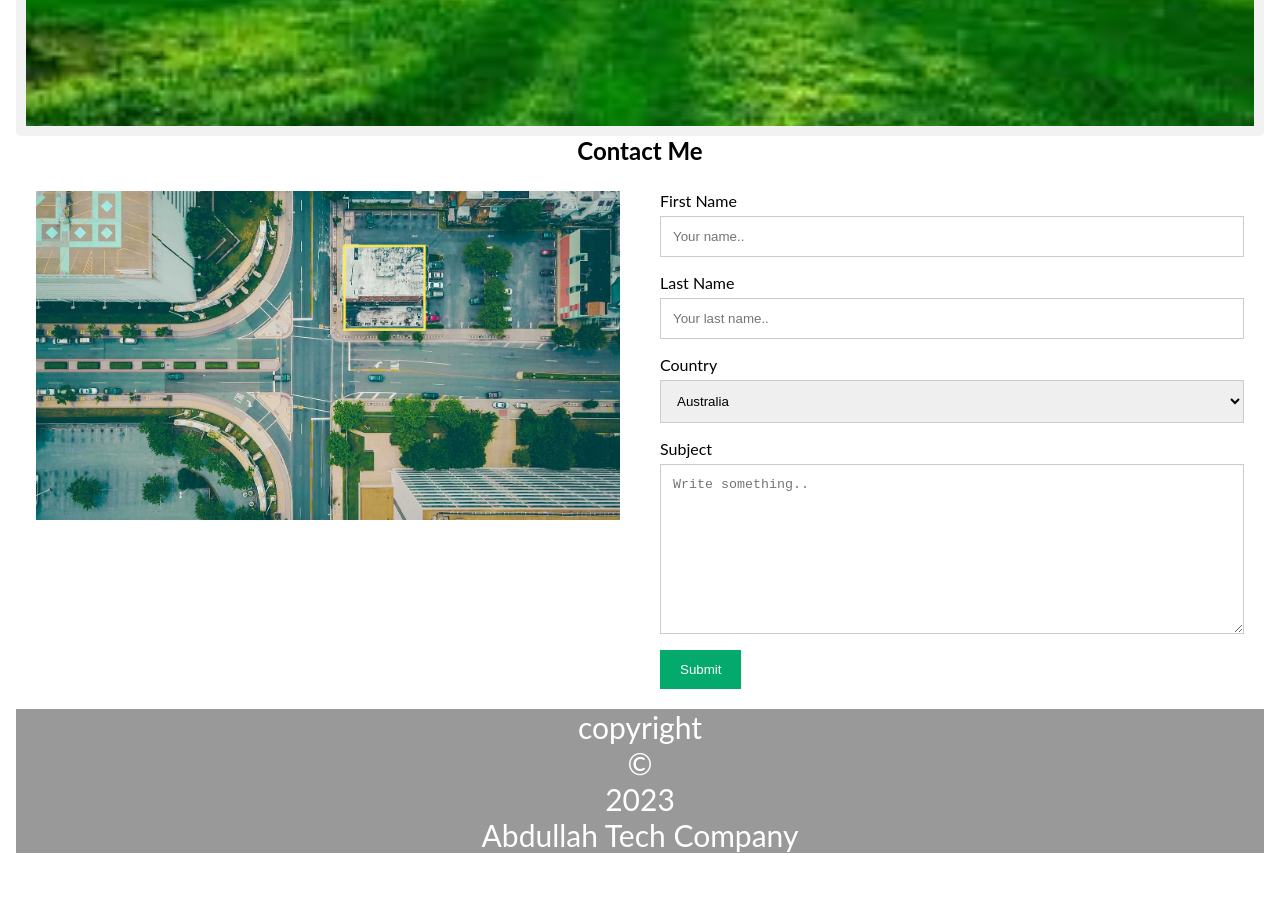
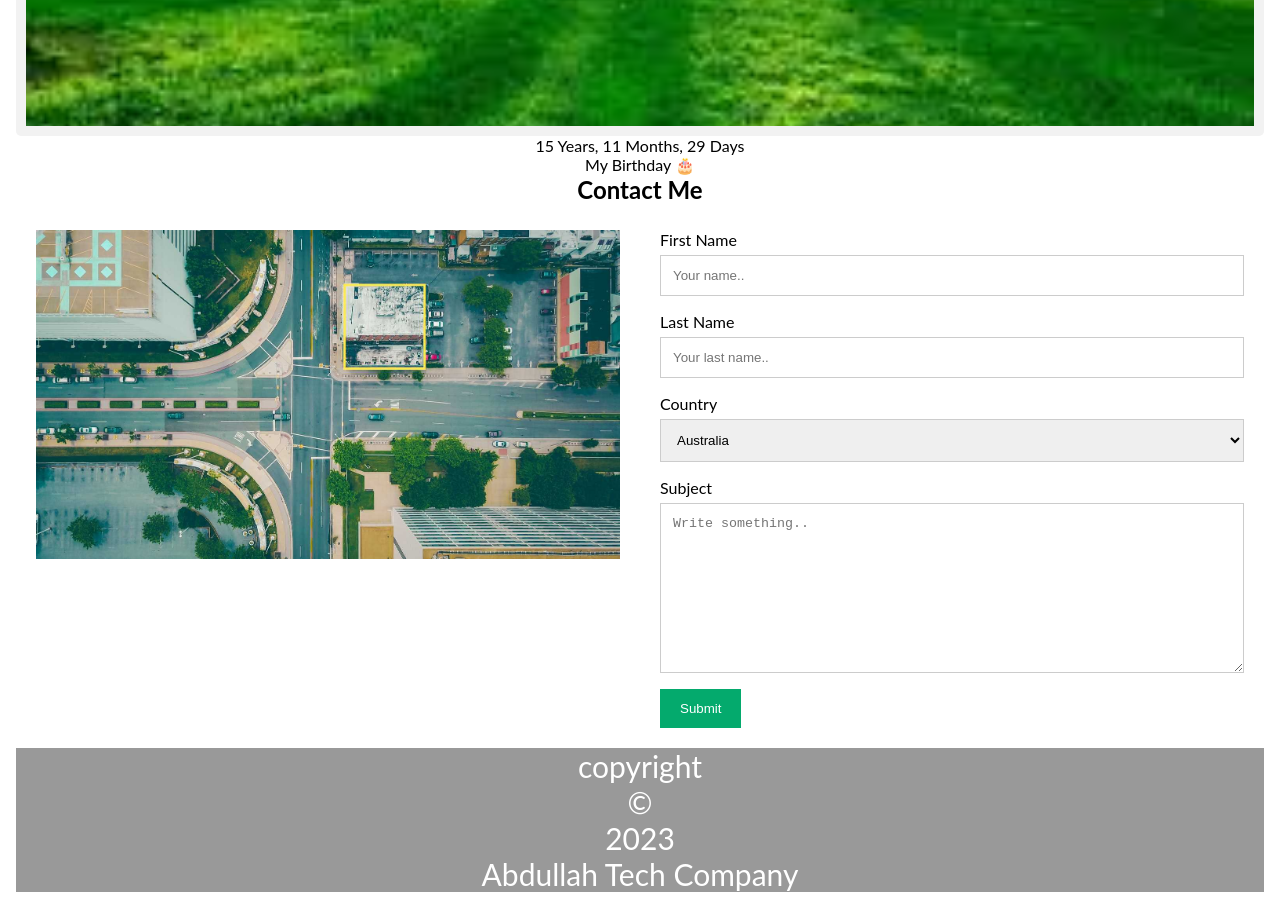
Before and after one commit to aishaajiya/web, a plain HTML site: page index.html in a window 1280 px wide. Shown: the part 1020-1928 px from the top of the page. Before the commit the page ends 1889 px from the top, so only its background shows below. Drawn offline with Linux system fonts and the light colour scheme.

Commit message:
index.html

```diff
--- a/index.html
+++ b/index.html
@@ -44,6 +44,8 @@
 </div>
 
   <div style="text-align:center">
+<hi> 15 Years, 11 Months, 29 Days <p>My Birthday  🎂</p></h1>
+
     <h2>Contact Me</p>
   </div>
   <div class="row">
```
